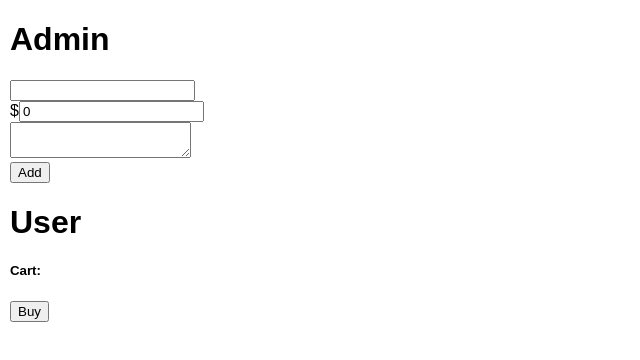
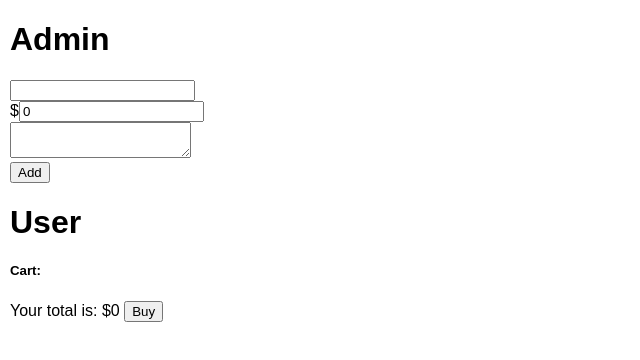
Before and after one commit to gnkatchmar/501-checkout, a React (Create React App) app: page / in a window 1280 px wide. Shown: the top 360 px of the page, without its empty margins (0-640 px from the left). Built offline with nearby package versions, Linux system fonts and the light colour scheme.

Commit message:
All basic functionality completed

```diff
--- a/src/admin.js
+++ b/src/admin.js
@@ -37,7 +37,6 @@ class AdminContainer extends Component {
             $
             <input
               type="number"
-              placeholder="1.00"
               step="0.01"
               min="0"
               required
--- a/src/user.js
+++ b/src/user.js
@@ -48,6 +48,8 @@ class UserContainer extends Component {
             )
           })
         }
+        Your total is: ${this.state.cart.reduce(( previousValue, currentValue ) => {
+          return previousValue += parseInt(currentValue.price) }, 0)}&nbsp;
         <button onClick={() => this.handleBuy()}>Buy</button>
         </div>
       </div>
```
